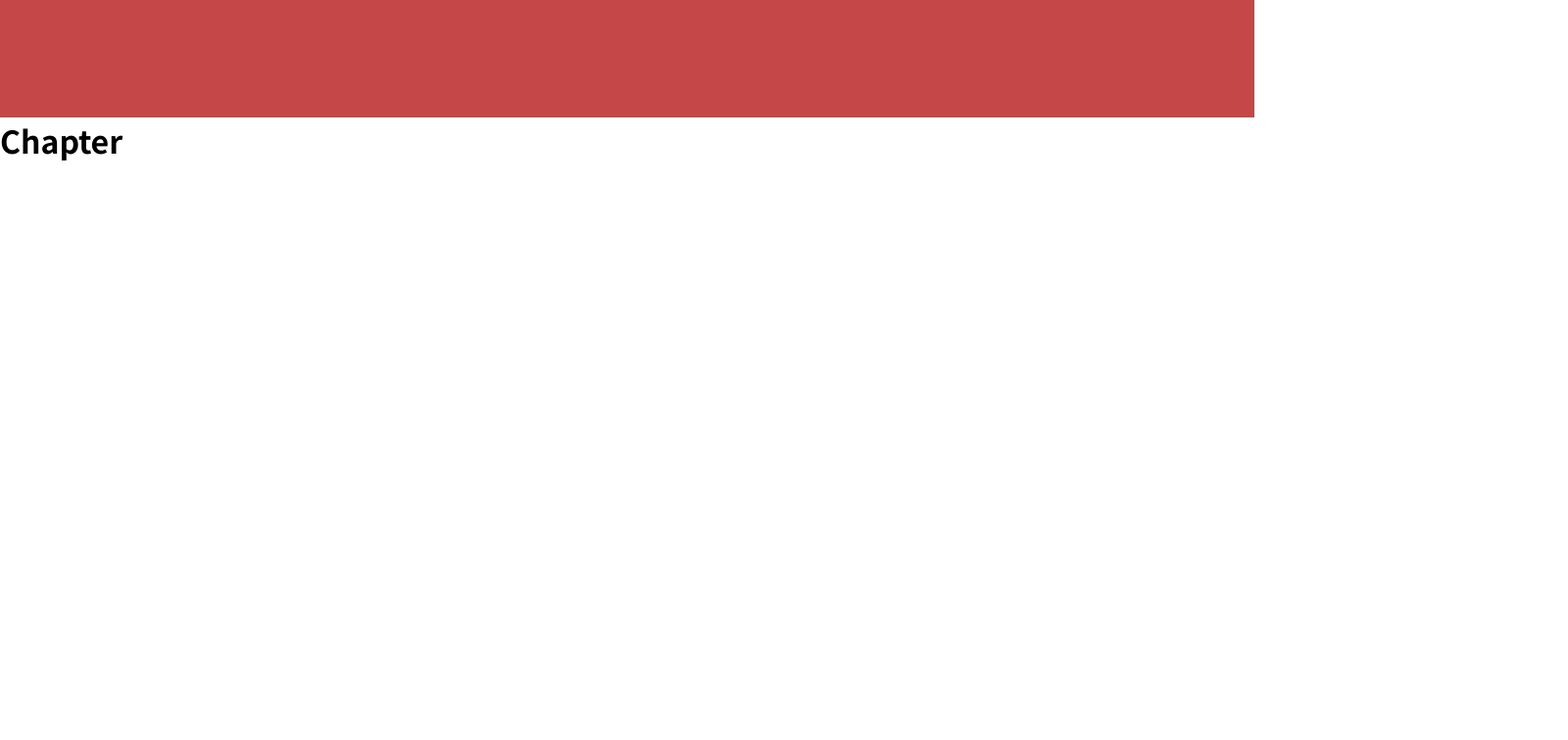
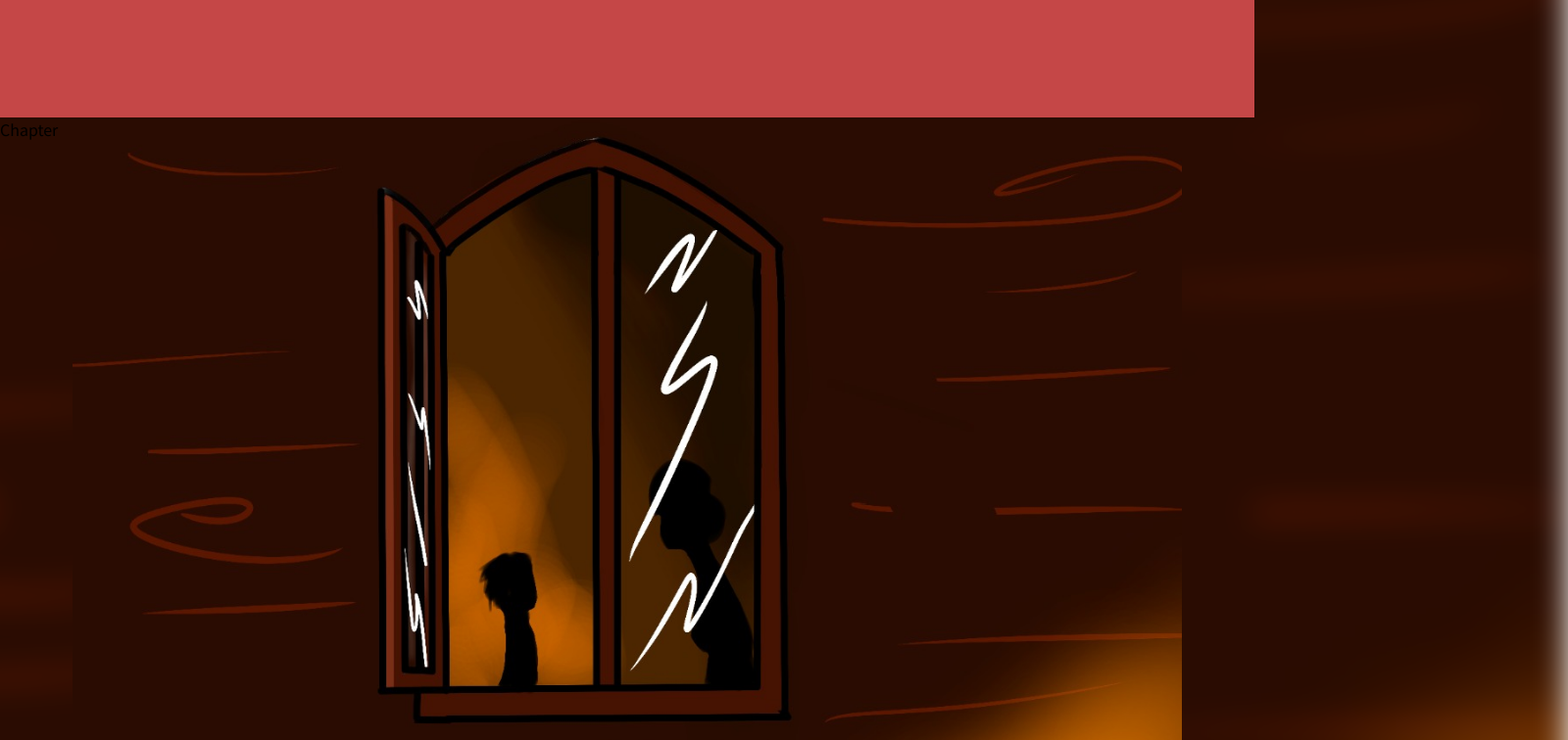
Before and after one commit to weltonfelix/kindred, a React (Create React App) app: page / in a window 1280 px wide. Shown: the part 680-1436 px from the top of the page at 98% size, 1600 px wide, since content can reach past the window. Built offline with nearby package versions, Linux system fonts and the light colour scheme; the HTML template or start-up script is replaced by a standard one.

Commit message:
update Chapter component

```diff
--- a/src/App.css
+++ b/src/App.css
@@ -48,6 +48,7 @@ main#title a p {
 
 div#author {
   align-items: center;
+  background-color: #fff;
   justify-content: center;
   padding: 0 16% 0 16%;
 }
--- a/src/App.tsx
+++ b/src/App.tsx
@@ -19,7 +19,9 @@ function App() {
           <ArrowDown color="#ffffff" size="32" />
         </a>
       </main>
-      <Chapter id="chapter-1" />
+      <Chapter id="chapter-1" bgImage="scene.jpeg">
+        <p>Chapter</p>
+      </Chapter>
       <div id="author">
         <div>
           <h2>Sobre a autora</h2>
--- a/src/Chapter/Chapter.css
+++ b/src/Chapter/Chapter.css
@@ -1,3 +1,27 @@
 div.chapter {
+  position: absolute;
+  width: 100%;
+  height: 100%;
+  z-index: 100;
+}
+
+div.chapter-bg {
+  overflow-x: hidden;
+  height: 100%;
+  display: flex;
+  align-items: center;
+  justify-content: center;
+}
+
+img.chapter-image {
+  position: relative;
   height: 100%;
 }
+
+img.chapter-image-bg {
+  position: absolute;
+  width: 150%;
+  z-index: -10;
+  overflow: hidden;
+  filter: blur(16px);
+}
--- a/src/Chapter/index.tsx
+++ b/src/Chapter/index.tsx
@@ -2,13 +2,26 @@ import "./Chapter.css";
 
 interface ChapterProps {
   id?: string;
+  bgImage: string;
 }
 
-const Chapter: React.FC<ChapterProps> = ({ id }) => {
+const Chapter: React.FC<ChapterProps> = ({ children, id, bgImage }) => {
   return (
-    <div className="chapter" id={id}>
-      <h1>Chapter</h1>
-    </div>
+    <>
+      <div className="chapter">{children}</div>
+      <div className="chapter-bg" id={id}>
+        <img
+          className="chapter-image"
+          src={`/assets/images/${bgImage}`}
+          alt=""
+        />
+        <img
+          className="chapter-image-bg"
+          src={`/assets/images/${bgImage}`}
+          alt=""
+        />
+      </div>
+    </>
   );
 };
 
--- a/src/global.css
+++ b/src/global.css
@@ -14,6 +14,7 @@ body,
 }
 
 body {
+  overflow-x: hidden;
   -webkit-font-smoothing: antialiased;
 }
 
```
Also changed, not shown: public/assets/images/scene.jpeg (added).
